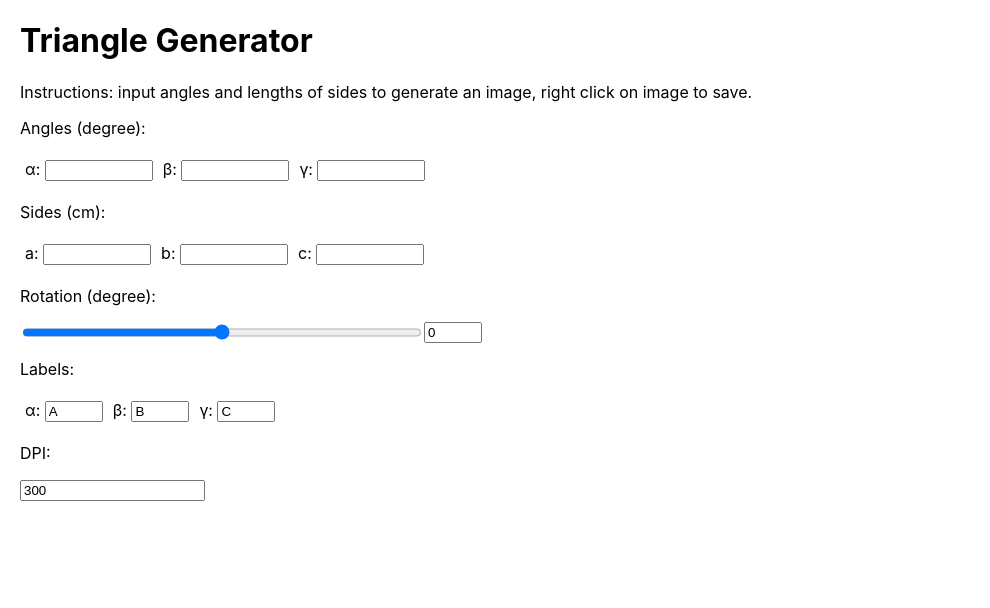
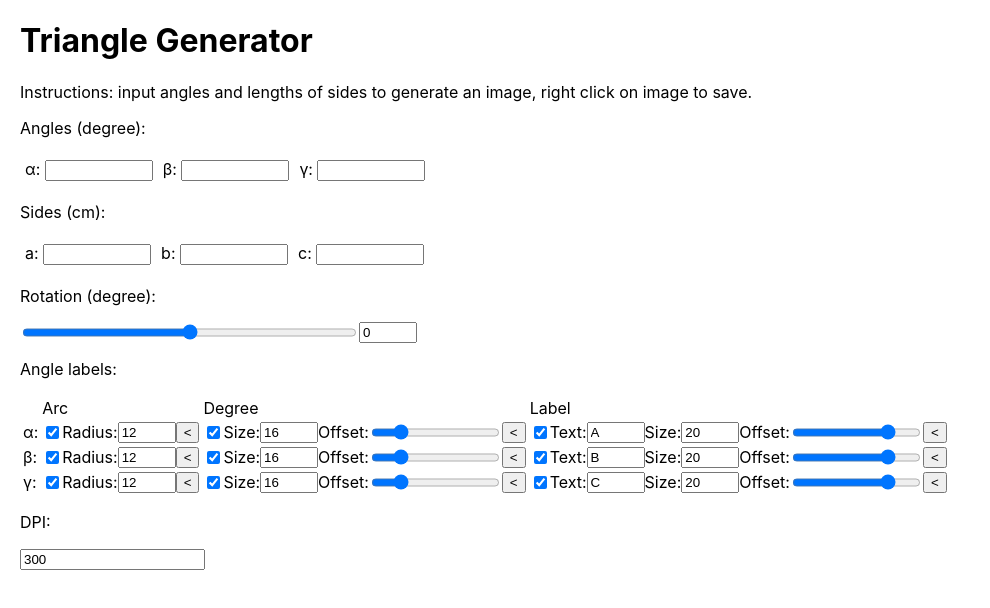
Before and after one commit to henry-szeto-man-chun/triangle-generator, a React (Create React App) app: page / in a window 1280 px wide. Shown: the top 608 px of the page, without its empty margins (0-990 px from the left). Built offline with nearby package versions, Linux system fonts and the light colour scheme.

Commit message:
switched to new label input GUI

```diff
--- a/src/App.css
+++ b/src/App.css
@@ -19,7 +19,7 @@
 }
 
 .slider {
-  width: 400px;
+  width: 335px;
 }
 
 .closed {
@@ -33,3 +33,7 @@
 .error-message {
   color: red;
 }
+
+.hidden {
+  display: none;
+}
--- a/src/App.tsx
+++ b/src/App.tsx
@@ -3,10 +3,10 @@ import Triangle from './domain/Triangle';
 import CanvasDrawer from './CanvasDrawer';
 import './App.css';
 import { TriangleFactory, TriangleDataError } from './domain/TriangleFactory';
-import TextInput from './components/TextInput';
 import { AnglesInputGroup, SidesInputGroup } from './components/TriangleDataInput';
 import RotationInput from './components/RotationInput';
-import { AngleArcInput, AngleDegreeInput, AngleLabelInput } from './components/TriangleLabelInput';
+import AngleLabelsInputGroup from './components/TriangleLabelInput';
+import triangleLabelData from './domain/TriangleLabelData';
 
 function App() {
   const [dpi, setDpi] = useState(300)
@@ -18,6 +18,7 @@ function App() {
   const [labelA, setLabelA] = useState('A')
   const [labelB, setLabelB] = useState('B')
   const [labelC, setLabelC] = useState('C')
+  const [labelData, setLabelData] = useState(triangleLabelData)
 
   useEffect(() => {
     redrawTriangle();
@@ -83,7 +84,7 @@ function App() {
     if (triangle === null || !triangle.isComplete()) return
 
     const drawer = new CanvasDrawer()
-    drawer.drawTriangle(triangle, rotation, dpi, [labelA, labelB, labelC])
+    drawer.drawTriangle(triangle, rotation, dpi, [labelA, labelB, labelC], labelData)
   }
 
   return (
@@ -120,31 +121,9 @@ function App() {
           onRotationChange={handleRotationChange}
         />
       </section>
-      <section>
-        <p>Labels:</p>
-        <div className="flex-container">
-          <div className="input-wrapper"><TextInput prompt="&alpha;: " getter={labelA} setter={setLabelA} /></div>
-          <div className="input-wrapper"><TextInput prompt="&beta;: " getter={labelB} setter={setLabelB} /></div>
-          <div className="input-wrapper"><TextInput prompt="&gamma;: " getter={labelC} setter={setLabelC} /></div>
-        </div>
-      </section>
-      <section className="input-section" style={{ display: "none" }}>
+      <section className="input-section">
         <p>Angle labels:</p>
-        <table>
-          <thead>
-            <tr>
-              <td></td><td>Arc</td><td>Degree</td><td>Label</td>
-            </tr>
-          </thead>
-          <tbody>
-            <tr>
-              <td>&alpha;</td>
-              <td><AngleArcInput /></td>
-              <td><AngleDegreeInput /></td>
-              <td><AngleLabelInput /></td>
-            </tr>
-          </tbody>
-        </table>
+        <AngleLabelsInputGroup labelData={labelData} setLabelData={setLabelData}></AngleLabelsInputGroup>
       </section>
       <section className="input-section">
         <p>
--- a/src/CanvasDrawer.tsx
+++ b/src/CanvasDrawer.tsx
@@ -11,14 +11,14 @@ class CanvasDrawer {
         this.ctx = this.canvas.getContext('2d') as CanvasRenderingContext2D
     }
 
-    drawTriangle(triangle: Triangle, rotation: number, dpi: number, labels: string[]) {
+    drawTriangle(triangle: Triangle, rotation: number, dpi: number, labels: string[], labelData: any) {
         let points = triangle.convertToPoints(this.dpiToLengthFactor(dpi))
             .rotate(rotation)
             .shift()
         this.drawPoints(points)
-        new AngleLabels(labels, 20).draw(points, this.ctx)
-        new AngleArcs(20).draw(points, this.ctx)
-        new AngleDegrees(triangle.angles, 20, 16).draw(points, this.ctx)
+        new AngleArcs(labelData).draw(points, this.ctx)
+        new AngleDegrees(triangle.angles, labelData).draw(points, this.ctx)
+        new AngleLabels(labelData).draw(points, this.ctx)
         new SideLabels(['a', 'b', 'c'], 20).draw(points, this.ctx)
     }
 
--- a/src/components/TextInput.tsx
+++ /dev/null
@@ -1,19 +0,0 @@
-import React from 'react';
-
-function TextInput({ prompt, getter, setter }: { prompt: string, getter: string, setter: React.Dispatch<React.SetStateAction<string>> }) {
-  const id = React.useId()
-    return (
-      <>
-        <label htmlFor={id}>{prompt}</label>
-        <input
-          className='input-narrow'
-          type='text'
-          value={getter}
-          onChange={(e: React.ChangeEvent<HTMLInputElement>) => setter(e.currentTarget.value)}
-          id={id}
-        />
-      </>
-    )
-  }
-
-export default TextInput
--- a/src/components/TriangleLabelInput.tsx
+++ b/src/components/TriangleLabelInput.tsx
@@ -1,64 +1,227 @@
-import { useState } from "react"
+import { ReactNode, useId, useState } from "react"
 
-function AngleArcInput() {
-    const [isOpen, setIsOpen] = useState(false)
+function AngleLabelsInputGroup({ labelData, setLabelData }: { labelData: any, setLabelData: React.Dispatch<React.SetStateAction<any>> }) {
+    const angleNames = ['\u{03b1}:', '\u{03b2}:', '\u{03b3}:']
+    const inputs = angleNames.map((name, index) =>
+        <tr key={index}>
+            <td>{name}</td>
+            <td><AngleArcInput labelData={labelData} setLabelData={setLabelData} index={index} /></td>
+            <td><AngleDegreeInput labelData={labelData} setLabelData={setLabelData} index={index} /></td>
+            <td><AngleTextInput labelData={labelData} setLabelData={setLabelData} index={index} /></td>
+        </tr>
+    );
+
+    return (
+        <table>
+            <thead>
+                <tr>
+                    <td></td><td>Arc</td><td>Degree</td><td>Label</td>
+                </tr>
+            </thead>
+            <tbody>
+                {inputs}
+            </tbody>
+        </table>
+    )
+}
+
+function InputWrapper({ isChecked, onCheck, children }: { isChecked: boolean, onCheck: Function, children: ReactNode }) {
+    const [isOpen, setIsOpen] = useState(isChecked)
 
     function handleChange(e: React.ChangeEvent<HTMLInputElement>) {
+        onCheck(e.currentTarget.checked)
         setIsOpen(e.currentTarget.checked)
     }
 
     return (
-        <div style={{display: "flex"}}>
-            <input type="checkbox" onChange={handleChange}></input>
-            <div className={ isOpen ? "foldable opened" : "foldable closed" }>
-                <label>Radius: </label><input className="input-narrow" type="number"></input>
+        <div style={{ display: "flex" }}>
+            <input type="checkbox" checked={isChecked} onChange={handleChange}></input>
+            <div className={isOpen ? "foldable opened" : "foldable closed"}>
+                {children}
             </div>
-            <button onClick={() => setIsOpen(!isOpen)}>{isOpen ? "<" : "\u2026"}</button>
+            <button className={isChecked ? "" : "hidden"} onClick={() => setIsOpen(!isOpen)}>{isOpen ? "<" : "\u2026"}</button>
         </div>
     )
 }
 
-function AngleDegreeInput() {
-    const [isOpen, setIsOpen] = useState(false)
+function AngleArcInput({ labelData, setLabelData, index }: { labelData: any, setLabelData: React.Dispatch<React.SetStateAction<any>>, index: number }) {
+    const id = useId()
 
-    function handleChange(e: React.ChangeEvent<HTMLInputElement>) {
-        setIsOpen(e.currentTarget.checked)
+    function handleCheck(checked: boolean) {
+        setLabelData({
+            ...labelData,
+            angleArc: (labelData.angleArc as boolean[]).map((prevValue, i) => {
+                if (i === index) return checked;
+                else return prevValue;
+            })
+        });
+    }
+
+    function handleRadiusChange(radius: string) {
+        setLabelData({
+            ...labelData,
+            angleArcRadius: (labelData.angleArcRadius as number[]).map((prevValue, i) => {
+                if (i === index) return parseFloat(radius);
+                else return prevValue;
+            })
+        });
     }
 
     return (
-        <div style={{display: "flex", verticalAlign: "middle"}}>
-            <input type="checkbox" onChange={handleChange}></input>
-            <div className={ isOpen ? "foldable opened" : "foldable closed" }>
-                <label>Size: </label><input className="input-narrow" type="number"></input>
-                <label>Offset: </label><input type="range"></input>
-            </div>
-            <button onClick={() => setIsOpen(!isOpen)}>{isOpen ? "<" : "\u2026"}</button>
-        </div>
+        <InputWrapper
+            isChecked={(labelData.angleArc as boolean[])[index]}
+            onCheck={handleCheck}>
+            <label htmlFor={id}>Radius: </label>
+            <input
+                id={id}
+                className="input-narrow"
+                type="number"
+                value={(labelData.angleArcRadius as number[])[index].toString()}
+                onChange={(e: React.ChangeEvent<HTMLInputElement>) => handleRadiusChange(e.currentTarget.value)}
+            />
+        </InputWrapper>
     )
 }
 
-function AngleLabelInput() {
-    const [isOpen, setIsOpen] = useState(false)
+function AngleDegreeInput({ labelData, setLabelData, index }: { labelData: any, setLabelData: React.Dispatch<React.SetStateAction<any>>, index: number }) {
+    const id1 = useId()
+    const id2 = useId()
 
-    function handleChange(e: React.ChangeEvent<HTMLInputElement>) {
-        setIsOpen(e.currentTarget.checked)
+    function handleCheck(checked: boolean) {
+        setLabelData({
+            ...labelData,
+            angleDegree: (labelData.angleDegree as boolean[]).map((prevValue, i) => {
+                if (i === index) return checked;
+                else return prevValue;
+            })
+        });
+    }
+
+    function handleSizeChange(size: string) {
+        setLabelData({
+            ...labelData,
+            angleDegreeSize: (labelData.angleDegreeSize as number[]).map((prevValue, i) => {
+                if (i === index) return parseFloat(size);
+                else return prevValue;
+            })
+        });
+    }
+
+    function handleOffsetChange(offset: string) {
+        setLabelData({
+            ...labelData,
+            angleDegreeOffset: (labelData.angleDegreeOffset as number[]).map((prevValue, i) => {
+                if (i === index) return parseFloat(offset);
+                else return prevValue;
+            })
+        });
     }
 
     return (
-        <div style={{display: "flex", verticalAlign: "middle"}}>
-            <input type="checkbox" onChange={handleChange}></input>
-            <div className={ isOpen ? "foldable opened" : "foldable closed" }>
-                <label>Text: </label><input className="input-narrow" type="text"></input>
-                <label>Size: </label><input className="input-narrow" type="number"></input>
-                <label>Offset: </label><input type="range"></input>
-            </div>
-            <button onClick={() => setIsOpen(!isOpen)}>{isOpen ? "<" : "\u2026"}</button>
-        </div>
+        <InputWrapper
+            isChecked={(labelData.angleDegree as boolean[])[index]}
+            onCheck={handleCheck}>
+            <label htmlFor={id1}>Size: </label>
+            <input
+                id={id1}
+                className="input-narrow"
+                type="number"
+                min={1}
+                value={(labelData.angleDegreeSize as number[])[index].toString()}
+                onChange={(e: React.ChangeEvent<HTMLInputElement>) => handleSizeChange(e.currentTarget.value)}
+            />
+            <label htmlFor={id2}>Offset: </label>
+            <input
+                id={id2}
+                type="range"
+                min={-2.0}
+                max={2.0}
+                step={0.1}
+                value={(labelData.angleDegreeOffset as number[])[index]}
+                onChange={(e: React.ChangeEvent<HTMLInputElement>) => handleOffsetChange(e.currentTarget.value)}
+            />
+        </InputWrapper>
     )
 }
 
-export {
-    AngleArcInput,
-    AngleDegreeInput,
-    AngleLabelInput
+function AngleTextInput({ labelData, setLabelData, index }: { labelData: any, setLabelData: React.Dispatch<React.SetStateAction<any>>, index: number }) {
+    const id1 = useId()
+    const id2 = useId()
+    const id3 = useId()
+
+    function handleCheck(checked: boolean) {
+        setLabelData({
+            ...labelData,
+            angleLabel: (labelData.angleLabel as boolean[]).map((prevValue, i) => {
+                if (i === index) return checked;
+                else return prevValue;
+            })
+        });
+    }
+
+    function handleTextChange(text: string) {
+        setLabelData({
+            ...labelData,
+            angleLabelText: (labelData.angleLabelText as number[]).map((prevValue, i) => {
+                if (i === index) return text;
+                else return prevValue;
+            })
+        });
+    }
+
+    function handleSizeChange(size: string) {
+        setLabelData({
+            ...labelData,
+            angleLabelSize: (labelData.angleLabelSize as number[]).map((prevValue, i) => {
+                if (i === index) return parseFloat(size);
+                else return prevValue;
+            })
+        });
+    }
+
+    function handleOffsetChange(offset: string) {
+        setLabelData({
+            ...labelData,
+            angleLabelOffset: (labelData.angleLabelOffset as number[]).map((prevValue, i) => {
+                if (i === index) return parseFloat(offset);
+                else return prevValue;
+            })
+        });
+    }
+
+    return (
+        <InputWrapper
+            isChecked={(labelData.angleLabel as boolean[])[index]}
+            onCheck={handleCheck}>
+            <label htmlFor={id1}>Text: </label>
+            <input
+                id={id1}
+                className="input-narrow"
+                type="text"
+                value={(labelData.angleLabelText as string[])[index]}
+                onChange={(e: React.ChangeEvent<HTMLInputElement>) => handleTextChange(e.currentTarget.value)}
+            />
+            <label htmlFor={id2}>Size: </label>
+            <input
+                id={id2}
+                className="input-narrow"
+                type="number"
+                min={1}
+                value={(labelData.angleLabelSize as number[])[index].toString()}
+                onChange={(e: React.ChangeEvent<HTMLInputElement>) => handleSizeChange(e.currentTarget.value)}
+            />
+            <label htmlFor={id3}>Offset: </label>
+            <input
+                id={id3}
+                type="range"
+                min={-2.0}
+                max={2.0}
+                step={0.1}
+                value={(labelData.angleLabelOffset as number[])[index]}
+                onChange={(e: React.ChangeEvent<HTMLInputElement>) => handleOffsetChange(e.currentTarget.value)}
+            />
+        </InputWrapper>
+    )
 }
+
+export default AngleLabelsInputGroup
--- /dev/null
+++ b/src/domain/TriangleLabelData.tsx
@@ -0,0 +1,13 @@
+const triangleLabelData = {
+    angleArc: [true, true, true],
+    angleArcRadius: [12, 12, 12],
+    angleDegree: [true, true, true],
+    angleDegreeSize: [16, 16, 16],
+    angleDegreeOffset: [-1.2, -1.2, -1.2],
+    angleLabel: [true, true, true],
+    angleLabelText: ["A", "B", "C"],
+    angleLabelSize: [20, 20, 20],
+    angleLabelOffset: [1.1, 1.1, 1.1]
+}
+
+export default triangleLabelData
--- a/src/domain/TriangleLabels.tsx
+++ b/src/domain/TriangleLabels.tsx
@@ -6,75 +6,90 @@ interface TriangleLabels {
 }
 
 class AngleLabels implements TriangleLabels {
-    constructor(private labels: string[], private fontPx: number) {
+    private incenterPoint: number[] = []
+    constructor(private labelData: any) {
 
     }
 
     draw(points: TrianglePoints, ctx: CanvasRenderingContext2D) {
-        const labelPoints = this.getLabelPoints(points)
+        this.incenterPoint = points.getIncenterPoint()
         ctx.textAlign = 'center'
         ctx.textBaseline = 'middle'
-        ctx.font = `${this.fontPx}px Arial`
-        ctx.fillText(this.labels[0], labelPoints[0][0], labelPoints[0][1])
-        ctx.fillText(this.labels[1], labelPoints[1][0], labelPoints[1][1])
-        ctx.fillText(this.labels[2], labelPoints[2][0], labelPoints[2][1])
+        points.points.forEach((point, index) => {
+            if ((this.labelData.angleLabel as boolean[])[index]) {
+                const labelPoint = this.getLabelPoint(points, index)
+                ctx.font = `${(this.labelData.angleLabelSize as number[])[index]}px Arial`
+                ctx.fillText((this.labelData.angleLabelText as string[])[index], labelPoint[0], labelPoint[1])
+            }
+        })
     }
 
-    private getLabelPoints(points: TrianglePoints) {
-        const center = points.getIncenterPoint()
-        const labelPoints = points.points.map(point => {
-            let distance = Math.sqrt((point[0] - center[0]) ** 2 + (point[1] - center[1]) ** 2)
-            let bearing = Math.atan2(point[0] - center[0], point[1] - center[1])
-            let labelDistance = distance + (this.fontPx * 1.1)
-            let pointX = center[0] + Math.sin(bearing) * labelDistance
-            let pointY = center[1] + Math.cos(bearing) * labelDistance
-            return [pointX, pointY]
-        })
-        return labelPoints
+    private getLabelPoint(points: TrianglePoints, index: number) {
+        const point = points.points[index]
+        const center = this.incenterPoint
+        const distance = Math.sqrt((point[0] - center[0]) ** 2 + (point[1] - center[1]) ** 2)
+        const bearing = Math.atan2(point[0] - center[0], point[1] - center[1])
+        const labelDistance = distance + (
+            (this.labelData.angleLabelSize as number[])[index] *
+            (this.labelData.angleLabelOffset as number[])[index]
+        )
+        const pointX = center[0] + Math.sin(bearing) * labelDistance
+        const pointY = center[1] + Math.cos(bearing) * labelDistance
+        return [pointX, pointY]
     }
 }
 
 class AngleArcs implements TriangleLabels {
-    constructor(private radius: number) {
+    constructor(private labelData: any) {
 
     }
 
     draw(points: TrianglePoints, ctx: CanvasRenderingContext2D) {
         points.points.forEach((point, index) => {
-            const [sAngle, eAngle] = points.getStartEndAngles(index)
-            ctx.beginPath();
-            ctx.arc(point[0], point[1], this.radius, sAngle, eAngle);
-            ctx.stroke();
+            if ((this.labelData.angleArc as boolean[])[index]) {
+                const [sAngle, eAngle] = points.getStartEndAngles(index)
+                ctx.beginPath();
+                ctx.arc(point[0], point[1], (this.labelData.angleArcRadius as number[])[index], sAngle, eAngle);
+                ctx.stroke();
+            }
         })
     }
 }
 
 class AngleDegrees implements TriangleLabels {
-    constructor(private angles: number[], private arcRadius: number, private fontPx: number) {
+    private incenterPoint: number[] = []
+    constructor(private angles: number[], private labelData: any) {
 
     }
 
     draw(points: TrianglePoints, ctx: CanvasRenderingContext2D): void {
-        const labelPoints = this.getLabelPoints(points)
+        this.incenterPoint = points.getIncenterPoint()
         ctx.textAlign = 'center'
         ctx.textBaseline = 'middle'
-        ctx.font = `${this.fontPx}px Arial`
-        ctx.fillText(roundToDecimal(this.angles[0], 2).toString() + "\u00B0", labelPoints[0][0], labelPoints[0][1])
-        ctx.fillText(roundToDecimal(this.angles[1], 2).toString() + "\u00B0", labelPoints[1][0], labelPoints[1][1])
-        ctx.fillText(roundToDecimal(this.angles[2], 2).toString() + "\u00B0", labelPoints[2][0], labelPoints[2][1])
+        points.points.forEach((point, index) => {
+            if ((this.labelData.angleDegree as boolean[])[index]) {
+                const labelPoint = this.getLabelPoint(points, index)
+                ctx.font = `${(this.labelData.angleDegreeSize as number[])[index]}px Arial`
+                ctx.fillText(roundToDecimal(this.angles[index], 2).toString() + "\u00B0", labelPoint[0], labelPoint[1])
+            }
+        })
     }
 
-    private getLabelPoints(points: TrianglePoints) {
-        const center = points.getIncenterPoint()
-        const labelPoints = points.points.map(point => {
-            let distance = Math.sqrt((point[0] - center[0]) ** 2 + (point[1] - center[1]) ** 2)
-            let bearing = Math.atan2(point[0] - center[0], point[1] - center[1])
-            let labelDistance = distance - ((this.arcRadius + this.fontPx) * 1.1)
-            let pointX = center[0] + Math.sin(bearing) * labelDistance
-            let pointY = center[1] + Math.cos(bearing) * labelDistance
-            return [pointX, pointY]
-        })
-        return labelPoints
+    private getLabelPoint(points: TrianglePoints, index: number) {
+        const point = points.points[index]
+        const center = this.incenterPoint
+        const distance = Math.sqrt((point[0] - center[0]) ** 2 + (point[1] - center[1]) ** 2)
+        const bearing = Math.atan2(point[0] - center[0], point[1] - center[1])
+        const labelDistance = distance + (
+            (
+                (this.labelData.angleArcRadius as number[])[index] +
+                (this.labelData.angleDegreeSize as number[])[index]
+            ) *
+            (this.labelData.angleDegreeOffset as number[])[index]
+        )
+        const pointX = center[0] + Math.sin(bearing) * labelDistance
+        const pointY = center[1] + Math.cos(bearing) * labelDistance
+        return [pointX, pointY]
     }
 }
 
```
